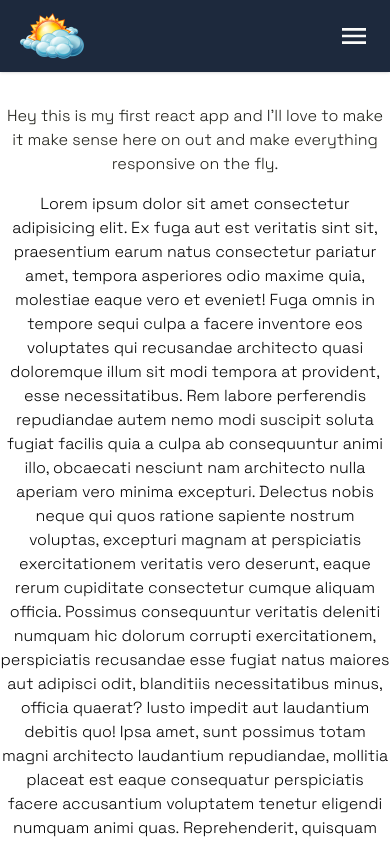
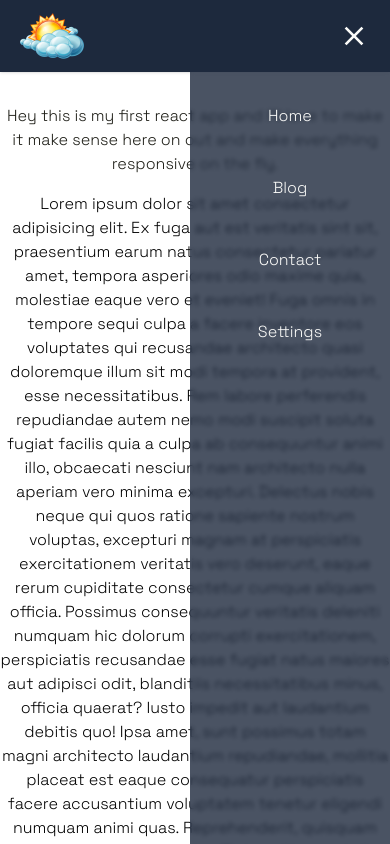
Before and after one commit to ZINECHIBUIKEM/WEATHER-APP, a React (Vite) app in the folder weather-app/: page / in a window 390 px wide. Both pictures are taken after a click on the picture 354 px from the left and 36 px from the top of the page. Shown: the top 844 px of the page. Built offline with nearby package versions, Linux system fonts and the light colour scheme.

Commit message:
Added right bar and employed useState to manage state of the right bar

```diff
--- a/weather-app/src/components/Header.jsx
+++ b/weather-app/src/components/Header.jsx
@@ -1,4 +1,5 @@
 import { useState } from "react";
+import { Rightbar } from "./Rightbar";
 
 export function Header() {
   const [open, setOpen] = useState(false);
@@ -8,15 +9,16 @@ export function Header() {
   }
 
   return (
-    <nav className=" fixed bg-slate-800 p-1 w-screen flex flex-row justify-between items-center shadow-sm backdrop-blur-sm">
+    <>
+      <nav className=" fixed bg-slate-800 p-1 w-screen flex flex-row justify-between items-center shadow-sm">
 
         <img src="../../favicon.png" className="h-16 w-16 ml-4" />
 
         <div className="flex flex-row justify-between px-4 gap-8">
           {open
-          ? <img onClick={openMenu} src="../../menu-icon.svg" className="w-8 flex sm:hidden" />
-          :
-          <img onClick={openMenu} src="../../close-icon.svg" className=" flex sm:hidden w-8" />}
+            ? <img onClick={openMenu} src="../../close-icon.svg" className=" flex sm:hidden w-8" />
+            : <img onClick={openMenu} src="../../menu-icon.svg" className="w-8 flex sm:hidden" />
+          }
 
           {/* Menu */}
           <ul className="hidden sm:flex flex-row justify-between px-4 gap-16">
@@ -33,8 +35,14 @@ export function Header() {
               Settings
             </li>
           </ul>
-
         </div>
       </nav>
+
+      {/* RIGHT BAR IMPORT */}
+      {open && <Rightbar />}
+    </>
+
+
+
   )
 };
--- /dev/null
+++ b/weather-app/src/components/Rightbar.jsx
@@ -0,0 +1,21 @@
+export function Rightbar() {
+  return (
+    <>
+      {/* DROP DOWN MENU */}
+      <ul className="fixed flex top-18 right-0 bg-slate-800/80 sm:hidden flex-col px-0 items-center backdrop-blur-[2px] gap-12 min-h-screen w-50 pt-8">
+        <li className="text-olive-50 font-thin">
+          Home
+        </li>
+        <li className="text-olive-50 font-thin">
+          Blog
+        </li>
+        <li className="text-olive-50 font-thin">
+          Contact
+        </li>
+        <li className="text-olive-50 font-thin">
+          Settings
+        </li>
+      </ul>
+    </>
+  )
+}
--- a/weather-app/src/pages/Homepage.jsx
+++ b/weather-app/src/pages/Homepage.jsx
@@ -10,6 +10,8 @@ export function Homepage() {
       <div className="bg-white min-h-screen flex flex-col">
         <div className="mb-10">
           <Header />
+
+
         </div>
 
         <section className="w-screen mt-16">
```
Lines whose indentation alone changed are shown as unchanged.
